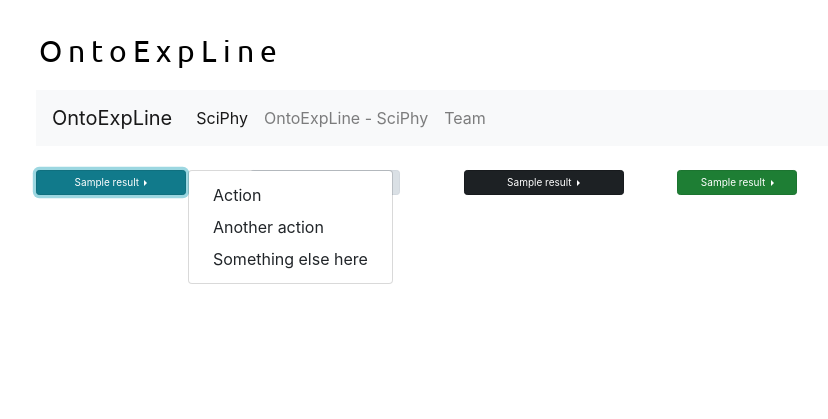
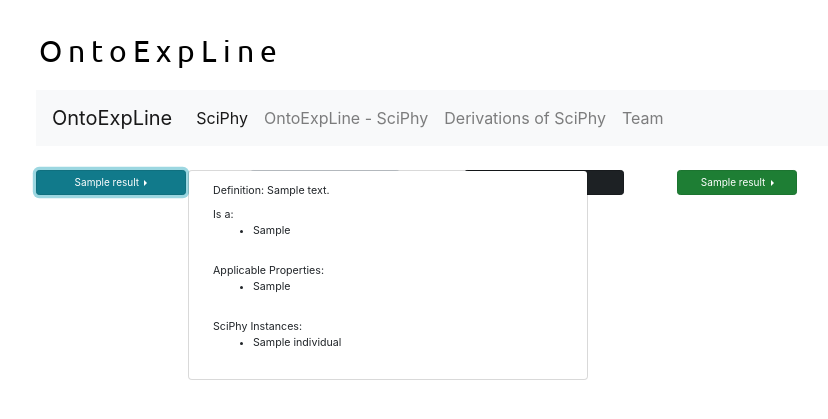
Before and after one commit to luizgdias/OntoExpLine, a Flask app: template templates/ontoexpline.html in a window 1280 px wide, after a click that opens the changed part. Shown: the top 419 px of the page, without its empty margins (144-972 px from the left). Run offline with Flask 2, Linux system fonts and the light colour scheme; the template is opened without the code that fills it: most values are stand-ins (such as "Sample title", 1, 10 or a date in 2020); some libraries are stand-ins or nearby versions.

Commit message:
ontoexpline - sciphy mapping and page done

```diff
--- a/app.py
+++ b/app.py
@@ -1,6 +1,7 @@
 from flask import Flask, redirect, url_for, render_template
 from owlready2 import *
 from wtforms import Form, TextField, TextAreaField, validators, StringField, SubmitField
+from individualDTO import Individual
 
 app = Flask(__name__)
 
@@ -25,32 +26,84 @@ def ontoexpline():
 def contact():
     return render_template("contact.html", content="")
 
+@app.route("/derivations.html")
+def derivations():
+    return render_template("derivations.html")
 
 def ontologyStructure():
-    onto = get_ontology("ontology.owl")
+    onto = get_ontology("ontoexpline.owl")
     onto.load()
-    print("*****************")
-
 
     # imprimindo instancias de uma classe
     # for i in onto.ProvOne.instances(): print(i)
-    print(onto.ProvOneData.is_a)
-    print("*****************")
+    # print(onto.ProvOneData.is_a)
+
 
     ontoexpline = [[],[],[],[]]
-    for i in list(onto.classes()):
-        if "ProvOne:" in str(i):
-            i_replaced =str(i).replace("ontology.", "")
-            ontoexpline[0].append(i_replaced)
-        if "ExpLine" in str(i):
-            i_replaced =str(i).replace("ontology.", "")
-            ontoexpline[1].append(i_replaced)
-        if "EDAM" in str(i):
-            i_replaced =str(i).replace("ontology.", "")
-            ontoexpline[2].append(i_replaced)
-        if "DCMI" in str(i):
-            i_replaced =str(i).replace("ontology.", "")
-            ontoexpline[3].append(i_replaced)
+    # ontoexplineEntity = []
+
+    for item in onto.classes():
+        # print(item, item.is_a)
+        if(((onto.ProvOne) in list(item.is_a)) or ((onto.Entity) in list(item.is_a)) or ((onto.Program) in list(item.is_a))):
+            comments = ''
+            for x in item.comment:
+                comments = comments+x
+
+            individualsList     = item.instances()
+            propertiesList      = item.seeAlso
+            if(len(propertiesList) == 0): propertiesList = "-"
+            if(len(individualsList) == 0): individualsList = "-"
+            isaList             = item.is_a
+            ontoExpLineClass    = Individual(str(item).replace("ontoexpline.", ""), comments, isaList, propertiesList, individualsList)
+            ontoexpline[0].append(ontoExpLineClass)
+
+
+        if(((onto.Experiment_Line) in list(item.is_a)) or ((onto.Type) in list(item.is_a)) or ((onto.Activity_Type) in list(item.is_a))):
+            comments = ''
+            for x in item.comment:
+                comments = comments+x
+
+            individualsList     = item.instances()
+            propertiesList      = item.seeAlso
+            isaList             = item.is_a
+
+            if(len(propertiesList) == 0): propertiesList = "-"
+            if(len(individualsList) == 0): individualsList = "-"
+
+            ontoExpLineClass = Individual(str(item).replace("ontoexpline.", ""), comments, isaList, propertiesList, individualsList)
+            ontoexpline[1].append(ontoExpLineClass)
+
+        if(((onto.Program_Type) in list(item.is_a))):
+            comments = ''
+            for x in item.comment:
+                comments = comments+x
+
+            individualsList     = item.instances()
+            propertiesList      = item.seeAlso
+            isaList             = item.is_a
+
+            if(len(propertiesList) == 0): propertiesList = "-"
+            if(len(individualsList) == 0): individualsList = "-"
+
+            ontoExpLineClass = Individual(str(item).replace("ontoexpline.", ""), comments, isaList, propertiesList, individualsList)
+            ontoexpline[2].append(ontoExpLineClass)
+
+
+        if(((onto.Metadata) in list(item.is_a))):
+            comments = ''
+            for x in item.comment:
+                comments = comments+x
+
+            individualsList     = item.instances()
+            propertiesList      = item.seeAlso
+            isaList             = item.is_a
+
+            if(len(propertiesList) == 0): propertiesList = "-"
+            if(len(individualsList) == 0): individualsList = "-"
+
+            ontoExpLineClass = Individual(str(item).replace("ontoexpline.", ""), comments, isaList, propertiesList, individualsList)
+            ontoexpline[3].append(ontoExpLineClass)
+
     return ontoexpline
 # verifica se o user está executando o arquivo principal
 if __name__ == "__main__":
--- a/templates/base.html
+++ b/templates/base.html
@@ -27,6 +27,9 @@
                 <a class="nav-link" href="ontoexpline.html">OntoExpLine - SciPhy</a>
               </li>
               <li class="nav-item">
+                <a class="nav-link" href="derivations.html" aria-disabled="false">Derivations of SciPhy</a>
+              </li>
+              <li class="nav-item">
                 <a class="nav-link" href="contact.html" aria-disabled="false">Team</a>
               </li>
             </ul>
--- a/templates/ontoexpline.html
+++ b/templates/ontoexpline.html
@@ -3,166 +3,107 @@
 {%block content%}
 
 <br>
-<!-- <form>
-    <div class="form-group row">
-      <label for="inputEmail3" class="col-sm-4 col-form-label">Domain Ontology Name:</label>
-      <div class="col-sm-8">
-        <input type="email" class="form-control" id="inputEmail3" placeholder="Ontology Name">
-      </div>
-    </div>
-    <div class="form-group row">
-      <label for="inputPassword3" class="col-sm-4 col-form-label">Super Classes Quantity:</label>
-      <div class="col-sm-8">
-        <input type="number" class="form-control" id="inputPassword3" placeholder="Number of Super Classes">
-      </div>
-    </div>
-    <div class="form-group row">
-      <div class="col-sm-4">DCMI Attributes:</div>
-      <div class="col-sm-4">
-        <div class="form-check">
-          <input class="form-check-input" type="checkbox" id="gridCheck1">
-          <label class="form-check-label" for="gridCheck1">
-            Identifier
-          </label>
-        </div>
-        <div class="form-check">
-          <input class="form-check-input" type="checkbox" id="gridCheck1">
-          <label class="form-check-label" for="gridCheck1">
-            Title
-          </label>
-        </div>
-        <div class="form-check">
-          <input class="form-check-input" type="checkbox" id="gridCheck1">
-          <label class="form-check-label" for="gridCheck1">
-            Creator
-          </label>
-        </div>
-        <div class="form-check">
-          <input class="form-check-input" type="checkbox" id="gridCheck1">
-          <label class="form-check-label" for="gridCheck1">
-            Contributor
-          </label>
-        </div>
-        <div class="form-check">
-          <input class="form-check-input" type="checkbox" id="gridCheck1">
-          <label class="form-check-label" for="gridCheck1">
-            Publisher
-          </label>
-        </div>
-        <div class="form-check">
-          <input class="form-check-input" type="checkbox" id="gridCheck1">
-          <label class="form-check-label" for="gridCheck1">
-            Subject
-          </label>
-        </div>
-        <div class="form-check">
-          <input class="form-check-input" type="checkbox" id="gridCheck1">
-          <label class="form-check-label" for="gridCheck1">
-            Description
-          </label>
-        </div>
-        <div class="form-check">
-          <input class="form-check-input" type="checkbox" id="gridCheck1">
-          <label class="form-check-label" for="gridCheck1">
-            Coverage
-          </label>
-        </div>
-      </div>
-
-
-      <div class="col-sm-4">
-        <div class="form-check">
-          <input class="form-check-input" type="checkbox" id="gridCheck1">
-          <label class="form-check-label" for="gridCheck1">
-            Format
-          </label>
-        </div>
-        <div class="form-check">
-          <input class="form-check-input" type="checkbox" id="gridCheck1">
-          <label class="form-check-label" for="gridCheck1">
-            Type
-          </label>
-        </div>
-        <div class="form-check">
-          <input class="form-check-input" type="checkbox" id="gridCheck1">
-          <label class="form-check-label" for="gridCheck1">
-            Date
-          </label>
-        </div>
-        <div class="form-check">
-          <input class="form-check-input" type="checkbox" id="gridCheck1">
-          <label class="form-check-label" for="gridCheck1">
-            Relation
-          </label>
-        </div>
-        <div class="form-check">
-          <input class="form-check-input" type="checkbox" id="gridCheck1">
-          <label class="form-check-label" for="gridCheck1">
-            Source
-          </label>
-        </div>
-        <div class="form-check">
-          <input class="form-check-input" type="checkbox" id="gridCheck1">
-          <label class="form-check-label" for="gridCheck1">
-            Rights
-          </label>
-        </div>
-        <div class="form-check">
-          <input class="form-check-input" type="checkbox" id="gridCheck1">
-          <label class="form-check-label" for="gridCheck1">
-            Language
-          </label>
-        </div>
-      </div>
-    </div>
-    <div class="form-group row">
-      <div class="col-sm-10">
-        <button type="submit" class="btn btn-primary">Add to OntoExpLine</button>
-      </div>
-    </div>
-  </form> -->
   <div class="row">
     <div class="col-md-3">
       {%for i in result[0]%}
       <div class="dropdown show dropright" >
         <a class="btn btn-secondary dropdown-toggle btn-sm btn-info" href="#" role="button" id="dropdownMenuLink" data-toggle="dropdown" aria-haspopup="true" aria-expanded="false" style="min-width: 150px; font-size: 10px; margin-bottom: 1px;">
-          {{i}}
+          {{i.getName()}}
         </a>
 
-        <div class="dropdown-menu" aria-labelledby="dropdownMenuLink">
-          <a class="dropdown-item" href="#">Action</a>
-          <a class="dropdown-item" href="#">Another action</a>
-          <a class="dropdown-item" href="#">Something else here</a>
+        <div class="dropdown-menu" aria-labelledby="dropdownMenuLink" style="font-size: 8pt;  width:300pt;">
+          <a class="dropdown-item" href="#" style="white-space: normal;" >Definition: {{i.getComment()}}</a>
+          <a class="dropdown-item" href="#" style="white-space: normal;">Is a:
+            <ul>
+              {%for x in (i.getIs_a())%}
+                <li>{{x}}</li>
+              {%endfor%}
+            </ul>
+          </a>
+          <a class="dropdown-item" href="#" style="white-space: normal;">Applicable Properties:
+            <ul>
+              {%for x in (i.getSeeAlso())%}
+                <li>{{x}}</li>
+              {%endfor%}
+            </ul>
+          </a>
+          <a class="dropdown-item" href="#" style="white-space: normal;">SciPhy Instances:
+            <ul>
+              {%for x in (i.getIndividuals())%}
+                <li>{{x}}</li>
+              {%endfor%}
+            </ul>
+          </a>
         </div>
-  </div>
-  {%endfor%}
+      </div>
+    {%endfor%}
+
     </div>
     <div class="col-md-3">
       {%for i in result[1]%}
       <div class="dropdown show dropright" >
           <a class="btn btn-secondary dropdown-toggle btn-sm btn-light" href="#" role="button" id="dropdownMenuLink" data-toggle="dropdown" aria-haspopup="true" aria-expanded="false" style="min-width: 150px; font-size: 10px; margin-bottom: 1px;">
-            {{i}}
+            {{i.getName()}}
           </a>
 
-          <div class="dropdown-menu" aria-labelledby="dropdownMenuLink">
-            <a class="dropdown-item" href="#">Action</a>
-            <a class="dropdown-item" href="#">Another action</a>
-            <a class="dropdown-item" href="#">Something else here</a>
+          <div class="dropdown-menu" aria-labelledby="dropdownMenuLink" style="font-size: 8pt;  width:300pt;">
+            <a class="dropdown-item" href="#" style="white-space: normal;" >Definition: {{i.getComment()}}</a>
+            <a class="dropdown-item" href="#" style="white-space: normal;" >Is a:
+              <ul>
+                {%for x in (i.getIs_a())%}
+                  <li>{{x}}</li>
+                {%endfor%}
+              </ul>
+            </a>
+            <a class="dropdown-item" href="#" style="white-space: normal;">Applicable Properties:
+              <ul>
+                {%for x in (i.getSeeAlso())%}
+                  <li>{{x}}</li>
+                {%endfor%}
+              </ul>
+            </a>
+            <a class="dropdown-item" href="#" style="white-space: normal;" >SciPhy Instances:
+              <ul>
+                {%for x in (i.getIndividuals())%}
+                  <li>{{x}}</li>
+                {%endfor%}
+              </ul>
+            </a>
           </div>
       </div>
-{%endfor%}
+      {%endfor%}
 
     </div>
     <div class="col-md-3">
       {%for i in result[2]%}
         <div class="dropdown show dropright" >
-            <a class="btn btn-secondary dropdown-toggle btn-sm btn-dark" href="#" role="button" id="dropdownMenuLink" data-toggle="dropdown" aria-haspopup="true" aria-expanded="false" style="min-width: 160px; font-size: 10px; margin-bottom: 1px;">
-              {{i}}
+            <a class="btn btn-secondary dropdown-toggle btn-sm btn-dark" href="#info" role="button" id="dropdownMenuLink" data-toggle="dropdown" aria-haspopup="true" aria-expanded="false" style="min-width: 160px; font-size: 10px; margin-bottom: 1px;">
+              {{i.getName()}}
             </a>
-            <div class="dropdown-menu" aria-labelledby="dropdownMenuLink">
-              <a class="dropdown-item" href="#">Action</a>
-              <a class="dropdown-item" href="#">Another action</a>
-              <a class="dropdown-item" href="#">Something else here</a>
+
+            <div class="dropdown-menu" aria-labelledby="dropdownMenuLink" style="font-size: 8pt;  width:300pt;">
+              <a class="dropdown-item" href="#" style="white-space: normal;" >Definition: {{i.getComment()}}</a>
+              <a class="dropdown-item" href="#" style="white-space: normal;" >Is a:
+                <ul>
+                  {%for x in (i.getIs_a())%}
+                    <li>{{x}}</li>
+                  {%endfor%}
+                </ul>
+              </a>
+              <a class="dropdown-item" href="#" style="white-space: normal;">Applicable Properties:
+                <ul>
+                  {%for x in (i.getSeeAlso())%}
+                    <li>{{x}}</li>
+                  {%endfor%}
+                </ul>
+              </a>
+              <a class="dropdown-item" href="#" style="white-space: normal;" >SciPhy Instances:
+                <ul>
+                {%for x in (i.getIndividuals())%}
+                  <li>{{x}}</li>
+                {%endfor%}
+                </ul>
+              </a>
             </div>
         </div>
       {%endfor%}
@@ -171,14 +112,28 @@
     <div class="col-md-3">
       {%for i in result[3]%}
       <div class="dropdown show dropright" >
-          <a class="btn btn-secondary dropdown-toggle btn-sm btn-success" href="#" role="button" id="dropdownMenuLink" data-toggle="dropdown" aria-haspopup="true" aria-expanded="false" style="min-width: 120px; font-size: 10px; margin-bottom: 1px;">
-            {{i}}
+          <a class="btn btn-secondary dropdown-toggle btn-sm btn-success" href="#Information" role="button" id="dropdownMenuLink" data-toggle="dropdown" aria-haspopup="true" aria-expanded="false" style="min-width: 120px; font-size: 10px; margin-bottom: 1px;">
+            {{i.getName()}}
           </a>
 
-          <div class="dropdown-menu" aria-labelledby="dropdownMenuLink">
-            <a class="dropdown-item" href="#">Action</a>
-            <a class="dropdown-item" href="#">Another action</a>
-            <a class="dropdown-item" href="#">Something else here</a>
+          <div class="dropdown-menu" aria-labelledby="dropdownMenuLink" style="font-size: 8pt;  width:300pt;">
+            <a class="dropdown-item" href="#" style="white-space: normal;" >Definition: {{i.getComment()}}</a>
+            <a class="dropdown-item" href="#" style="white-space: normal;" >Is a:
+              <ul>
+                {%for x in (i.getIs_a())%}
+                  <li>{{x}}</li>
+                {%endfor%}
+              </ul>
+            </a>
+            <a class="dropdown-item" href="#" style="white-space: normal;">Applicable Properties:
+              <ul>
+                {%for x in (i.getSeeAlso())%}
+                  <li>{{x}}</li>
+                {%endfor%}
+              </ul>
+            </a>
+            <a class="dropdown-item" href="#" style="white-space: normal;" >SciPhy Instances: {{i.getIndividuals()}}</a>
+
           </div>
       </div>
       {%endfor%}
```
Also changed, not shown: individualDTO.py (added, +39 -0 lines), templates/derivations.html (added, +52 -0 lines), templates/readme.md, 2 other files.
